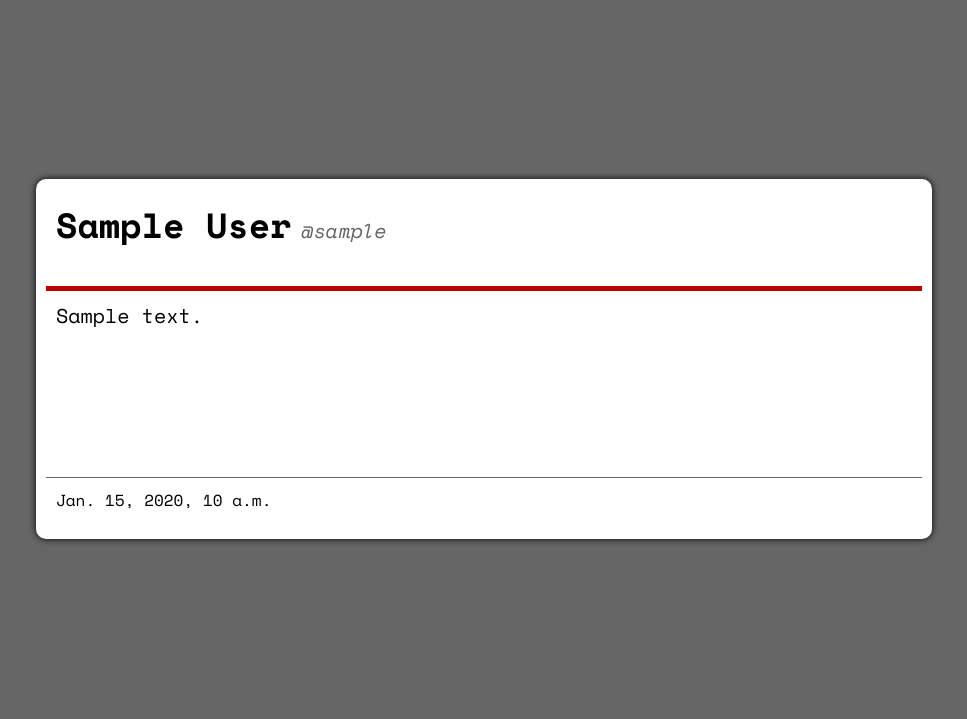
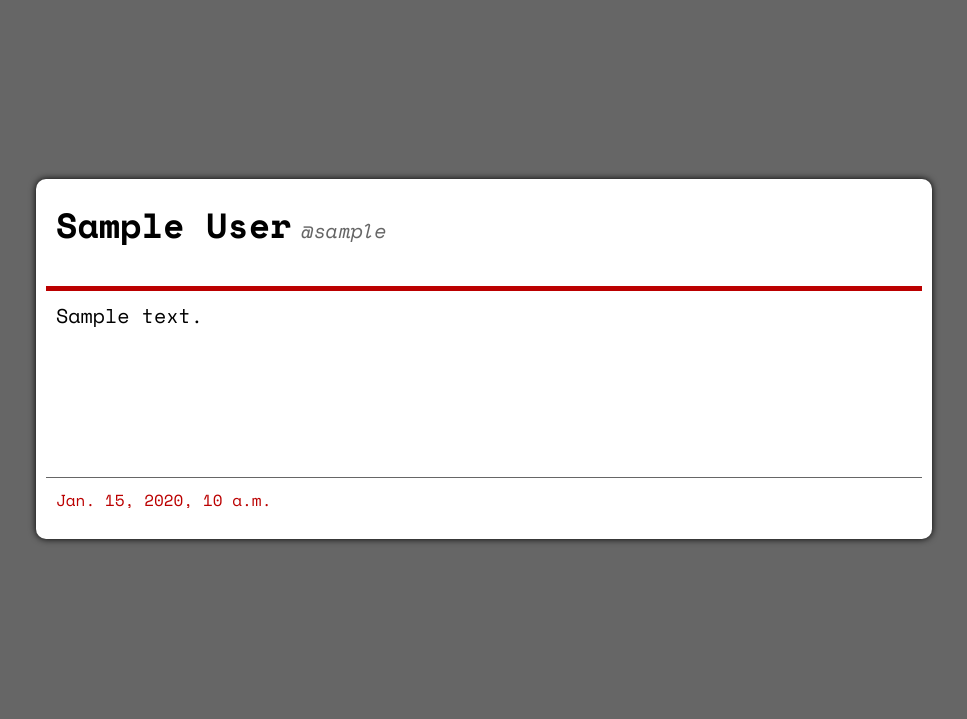
Before and after one commit to forty9unbeaten/djangoTweets, a Django app: page /tweet/1 in a window 1280 px wide. Shown: the part 81-800 px from the top of the page, without its empty margins (156-1123 px from the left). Run offline with Django 3.2, Linux system fonts and the light colour scheme; tables that the repository leaves empty hold one stand-in row (values such as "Sample post"); some libraries are stand-ins or nearby versions.

Commit message:
CSS mods for tweet detail page

```diff
--- a/static/tweet_detail.css
+++ b/static/tweet_detail.css
@@ -53,4 +53,5 @@
     height: 15%;
     width: 100%;
     padding: 10px;
+    color: var(--scarlet);
 }
```
